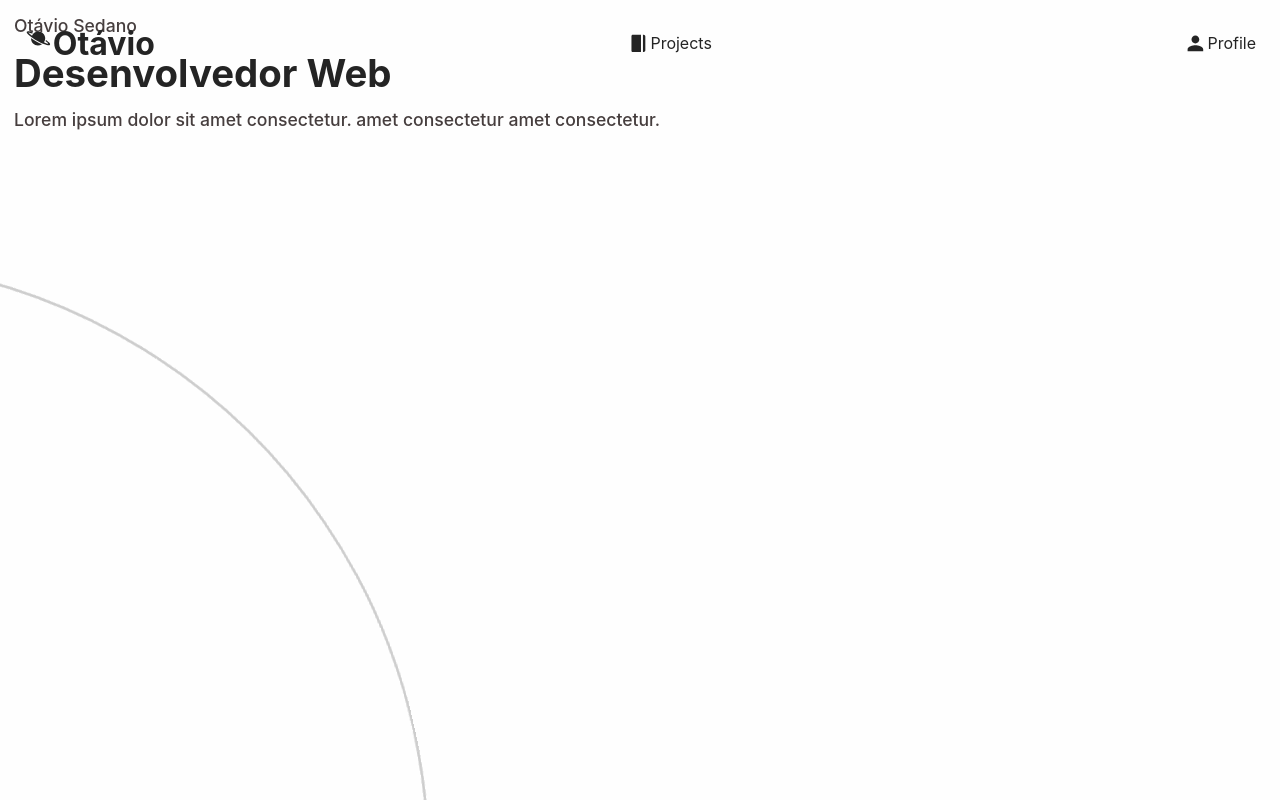
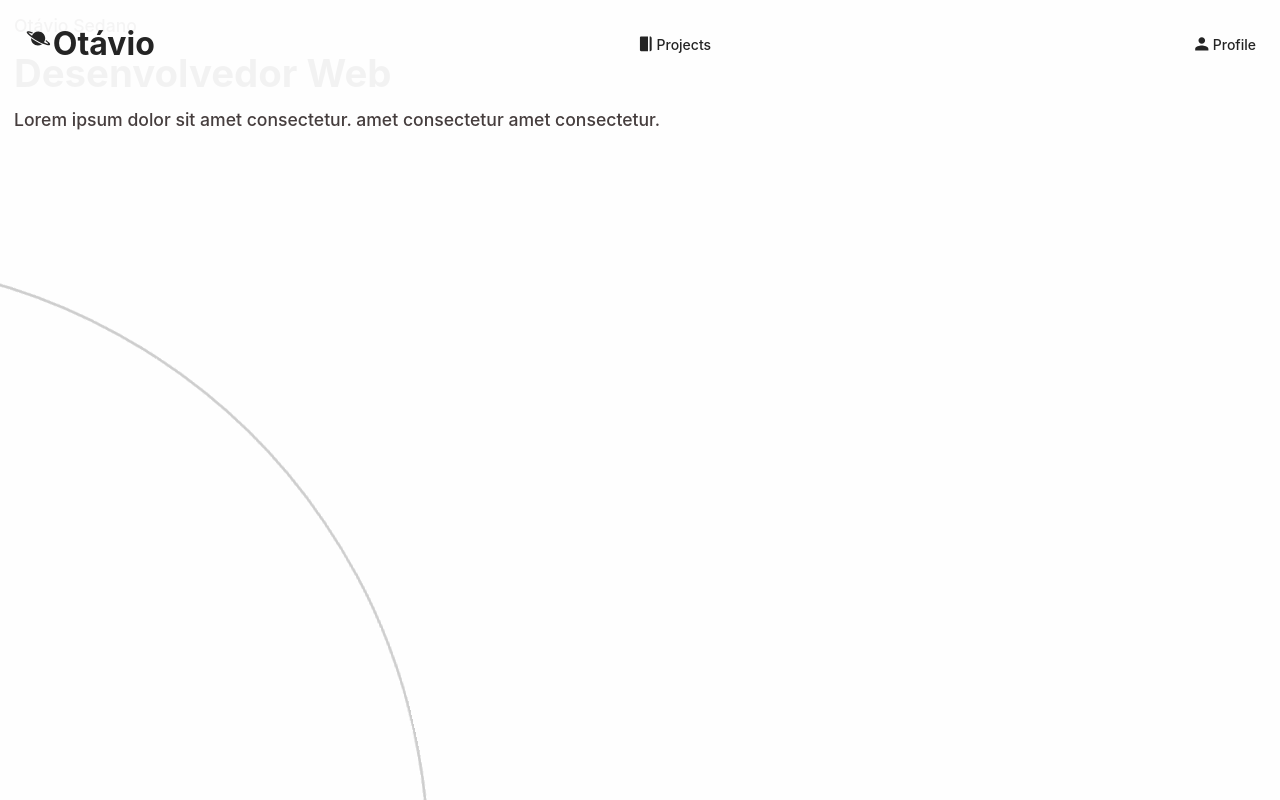
Before and after one commit to otaviusedano/Portifolio, a React (Vite) app: page / in a window 1280 px wide. Shown: the top 800 px of the page. Built offline with nearby package versions, Linux system fonts and the light colour scheme.

Commit message:
change: changes component header

```diff
--- a/src/components/Header/index.tsx
+++ b/src/components/Header/index.tsx
@@ -1,6 +1,7 @@
 import { IoIosPlanet, IoMdJournal, IoMdPerson } from "react-icons/io";
-import { ContainerLink } from "../Containers/Link";
+import { ContainerAnchor } from "../Containers/Anchor";
 import { ContainerLogo } from "../Containers/Logo";
+import { Link, Button, Element, Events, animateScroll as scroll, scrollSpy, scroller } from 'react-scroll'
 
 import './styles.scss'
 
@@ -11,12 +12,38 @@ export function Header () {
         <IoIosPlanet color="#242424" fontSize="1.8rem"/>
         <h1>Otávio</h1>
       </ContainerLogo>
-      <ContainerLink>
-        <IoMdJournal color="#242424" fontSize="1.3rem"/> Projects
-      </ContainerLink>
-      <ContainerLink>
-        <IoMdPerson color="#242424" fontSize="1.3rem"/> Profile
-      </ContainerLink>
+      <ContainerAnchor>
+        <IoMdJournal color="#242424" fontSize="1.1rem"/>
+        <Link
+          to="projects"
+          spy={true}
+          smooth={true}
+          hashSpy={true}
+          offset={50}
+          duration={500}
+          delay={200}
+          isDynamic={true}
+          ignoreCancelEvents={false}
+        >
+          <span>Projects</span>
+        </Link>
+      </ContainerAnchor>
+      <ContainerAnchor>
+        <IoMdPerson color="#242424" fontSize="1.1rem"/>
+        <Link
+          to="about"
+          spy={true}
+          smooth={true}
+          hashSpy={true}
+          offset={50}
+          duration={500}
+          delay={200}
+          isDynamic={true}
+          ignoreCancelEvents={false}
+        >
+          <span>Profile</span>
+        </Link>
+      </ContainerAnchor>
     </header>
   )
 }
--- a/src/components/Header/styles.scss
+++ b/src/components/Header/styles.scss
@@ -1,9 +1,18 @@
 header {
   position: fixed;
+  top: 0;
+  z-index: 5;
   display: flex;
-  width: 100%;
+
+  width: 100vw;
   align-items: center;
   gap: 12px;
   padding: 24px;
   justify-content: space-between;
+  background-color: rgba(254, 254, 254, 0.95);
+
+  span {
+    font-size: 14px;
+    font-weight: 500;
+  }
 }
```
